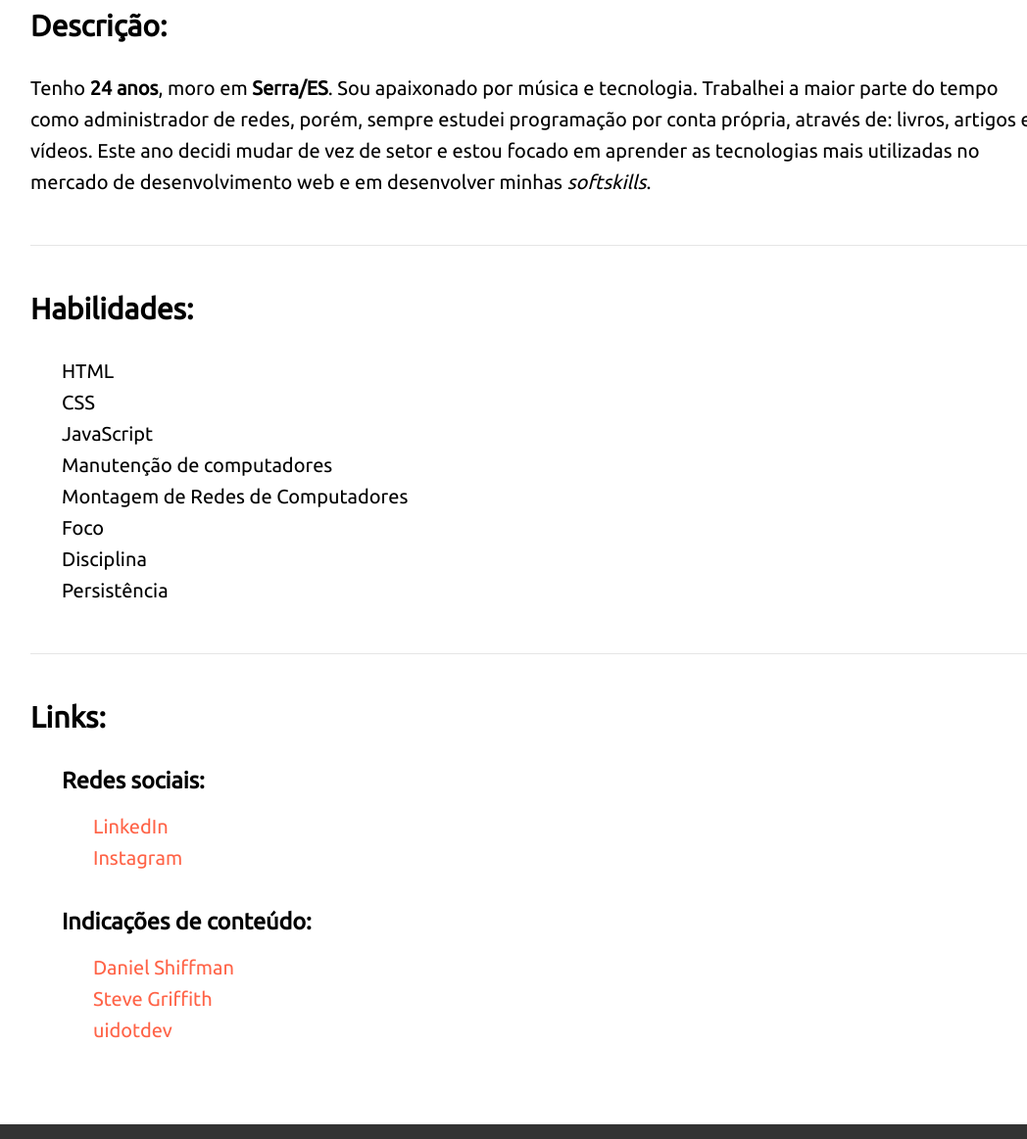
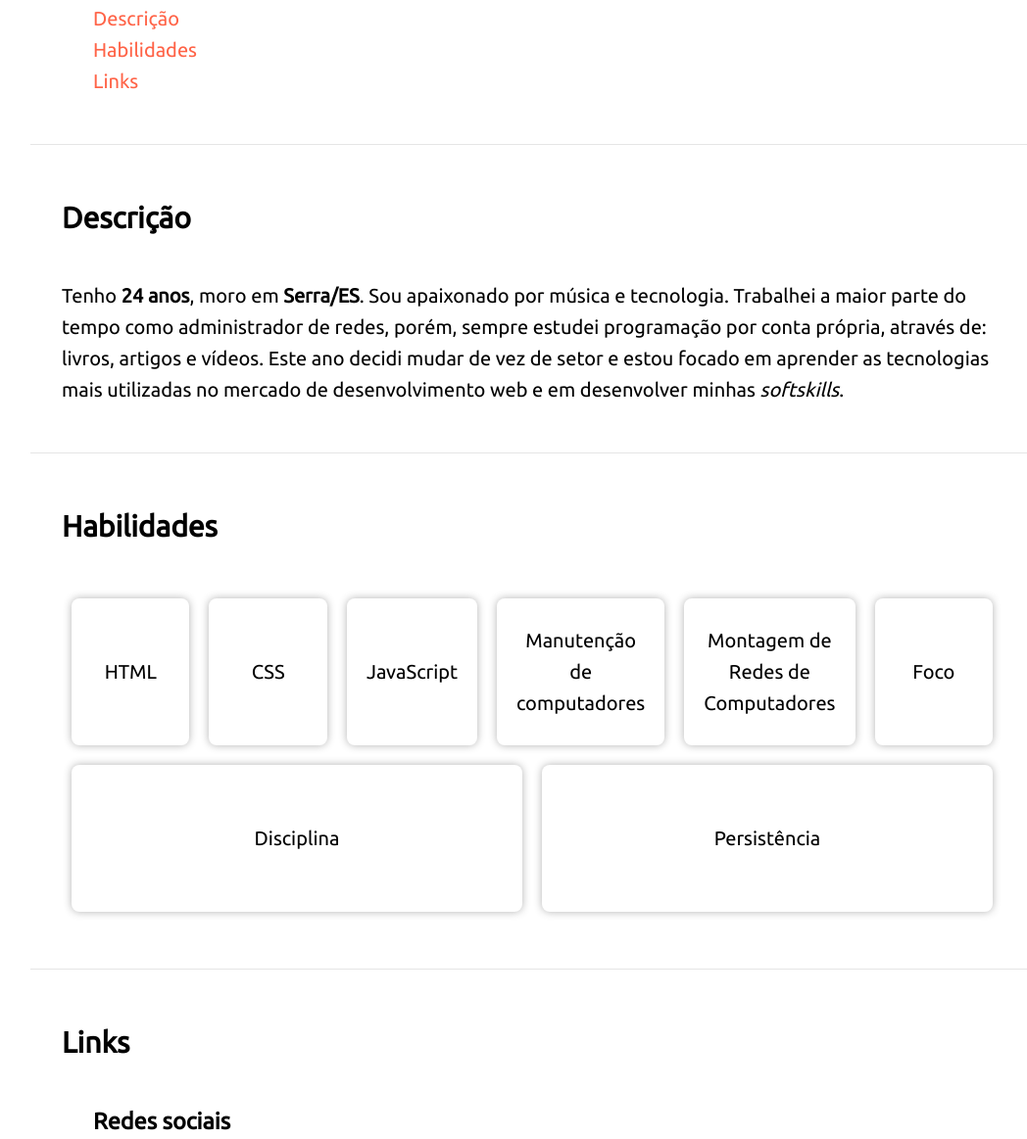
Before and after one commit to paulohbsimoes/paulohbsimoes.github.io, a plain HTML site: page index.html in a window 1280 px wide. Shown: the part 760-1923 px from the top of the page at 98% size, without its empty margins (97-1145 px from the left). Drawn offline with Linux system fonts and the light colour scheme.

Commit message:
Melhorias no styles.css

```diff
--- a/index.html
+++ b/index.html
@@ -18,11 +18,11 @@
 
   <div class="container">
     <section id="nome_e_foto">
-      <!-- Seu nome completo; -->
-      <h2>Paulo Henrique Basílio Simões</h2>
       <!-- Uma foto atual sua, acompanhada de um texto alternativo, que deve ser a descrição da foto que você está usando; -->
       <a href="./assets/foto_perfil.png"><img src="./assets/foto_perfil.png" alt="Foto de Paulo Simões"
           width="150px"></a>
+      <!-- Seu nome completo; -->
+      <h2>Paulo Henrique Basílio Simões</h2>
     </section>
 
     <!-- Um índice com links internos para as diferentes seções do seu portfólio. -->
@@ -38,7 +38,7 @@
     <section id="descricao">
       <!-- Uma breve descrição sobre você, destacando algumas informações como nacionalidade e a cidade/estado onde mora; -->
       <!-- Partes do seu portfólio destacadas com negrito e/ou itálico; -->
-      <h2>Descrição:</h2>
+      <h2>Descrição</h2>
       <p>Tenho <strong>24 anos</strong>, moro em <strong>Serra/ES</strong>. Sou apaixonado por música e tecnologia.
         Trabalhei a maior parte do tempo como administrador de redes, porém, sempre estudei programação por conta
         própria, através de: livros, artigos e vídeos. Este ano decidi mudar de vez de setor e estou focado em aprender
@@ -48,32 +48,32 @@
 
     <section id="habilidades">
       <!-- Uma lista de habilidades que você possui, com destaque para aquela de que você mais se orgulha; -->
-      <h2>Habilidades:</h2>
-      <ul>
-        <li>HTML</li>
-        <li>CSS</li>
-        <li>JavaScript</li>
-        <li>Manutenção de computadores</li>
-        <li>Montagem de Redes de Computadores</li>
-        <li>Foco</li>
-        <li>Disciplina</li>
-        <li>Persistência</li>
-      </ul>
+      <h2>Habilidades</h2>
+      <div class="wrapper">
+        <div class="habilidade">HTML</div>
+        <div class="habilidade">CSS</div>
+        <div class="habilidade">JavaScript</div>
+        <div class="habilidade">Manutenção de computadores</div>
+        <div class="habilidade">Montagem de Redes de Computadores</div>
+        <div class="habilidade">Foco</div>
+        <div class="habilidade">Disciplina</div>
+        <div class="habilidade">Persistência</div>
+      </div>
     </section>
 
     <section id="links">
-      <h2>Links:</h2>
+      <h2>Links</h2>
 
       <div class="container">
 
-        <h3>Redes sociais:</h3>
+        <h3>Redes sociais</h3>
         <ul>
           <li><a href="https://www.linkedin.com/in/paulohbsimoes" target="_blank">LinkedIn</a></li>
           <li><a href="https://www.instagram.com/paulohbsimoes" target="_blank">Instagram</a></li>
         </ul>
 
         <!-- Um link externo para algum blog de que você goste, que abra em uma nova aba; -->
-        <h3>Indicações de conteúdo:</h3>
+        <h3>Indicações de conteúdo</h3>
         <ul>
           <li><a href="https://shiffman.net/" target="_blank">Daniel Shiffman</a></li>
           <li><a href="https://www.youtube.com/channel/UCTBGXCJHORQjivtgtMsmkAQ" target="_blank">Steve Griffith</a></li>
--- a/styles.css
+++ b/styles.css
@@ -11,12 +11,12 @@ body {
 }
 
 header {
-    padding: 32px 0px;
+    padding: 48px 0px;
     display: flex;
     flex-direction: column;
     justify-content: center;
     align-items: center;
-    margin-bottom: 16px;
+    margin-bottom: 32px;
     background-color: rgba(0, 0, 0, 0.8);
     color: white;
     box-shadow: 0px 8px 8px rgba(0, 0, 0, 0.3);
@@ -45,18 +45,26 @@ a:hover {
 }
 
 section {
+    padding: 48px 32px;
     display: flex;
     flex-direction: column;
     border-bottom: 1px solid rgba(0, 0, 0, 0.1);
-    padding: 48px 0;
+    margin: 10px 0;
+    transition: 0.1s ;
 }
 
 section:last-child {
     border-bottom: none;
 }
 
+section:hover {
+    border-radius: 16px;
+    background-color: rgba(0, 0, 0, 0.01);
+    box-shadow: 0px 0px 4px rgba(0, 0, 0, 0.1);
+}
+
 section h2 {
-    margin-bottom: 32px;
+    margin-bottom: 48px;
 }
 
 section h3 {
@@ -70,7 +78,7 @@ section h3 {
 
 #nome_e_foto {
     display: flex;
-    flex-direction: row;
+    flex-direction: column;
     justify-content: space-evenly;
     align-items: center;
     padding: 32px 0px;
@@ -78,6 +86,12 @@ section h3 {
 
 #nome_e_foto img {
     border-radius: 16px;
+    margin-bottom: 32px;
+    transition: 0.5s;
+}
+
+#nome_e_foto img:hover {
+    transform: scale(1.2);
 }
 
 #links .container {
@@ -90,9 +104,62 @@ section h3 {
 
 footer {
     height: 200px;
+    margin-top: 16px;
     background-color: rgba(0, 0, 0, 0.8);
     padding: 32px;
     display: flex;
     justify-content: center;
     align-items: center;
 }
+
+#habilidades .wrapper{
+    width: 100%;
+    margin: 0 auto;
+    display: flex;
+    flex-direction: row;
+    flex-wrap: wrap;
+    justify-content: space-evenly;
+    align-items: center;
+}
+
+.habilidade {
+    flex: 1;
+    text-align: center;
+    padding: 20px;
+    margin: 10px;
+    height: 150px;
+    display: flex;
+    justify-content: center;
+    align-items: center;
+    border-radius: 8px;
+    box-shadow: 0px 0px 8px rgba(0, 0, 0, 0.3);
+    transition: 0.3s;
+}
+
+.habilidade:hover {
+    background-color: rgba(10, 10, 149, 0.8);
+    transform: scale(1.2);
+    color: white;
+}
+
+@media (max-width: 550px) {
+    h1, h2, h3 {
+        text-align: center;
+    }
+
+    #nome_e_foto h2 {
+        text-align: center;
+    }
+
+    #links .container {
+        padding: 0;
+        margin: 0;
+        width: 100%;
+    }
+
+    ul, li {
+        margin: 0;
+        padding: 0;
+        text-align: center;
+    }
+}
```
